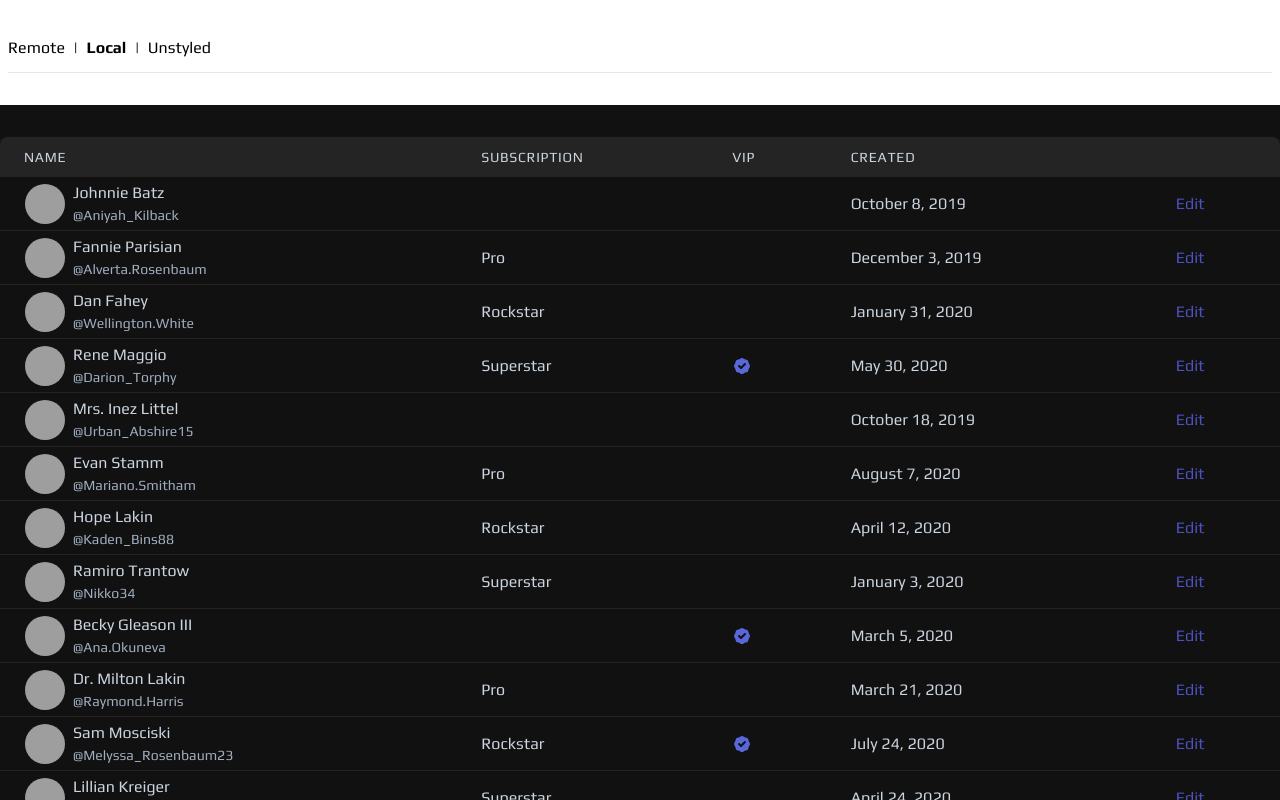
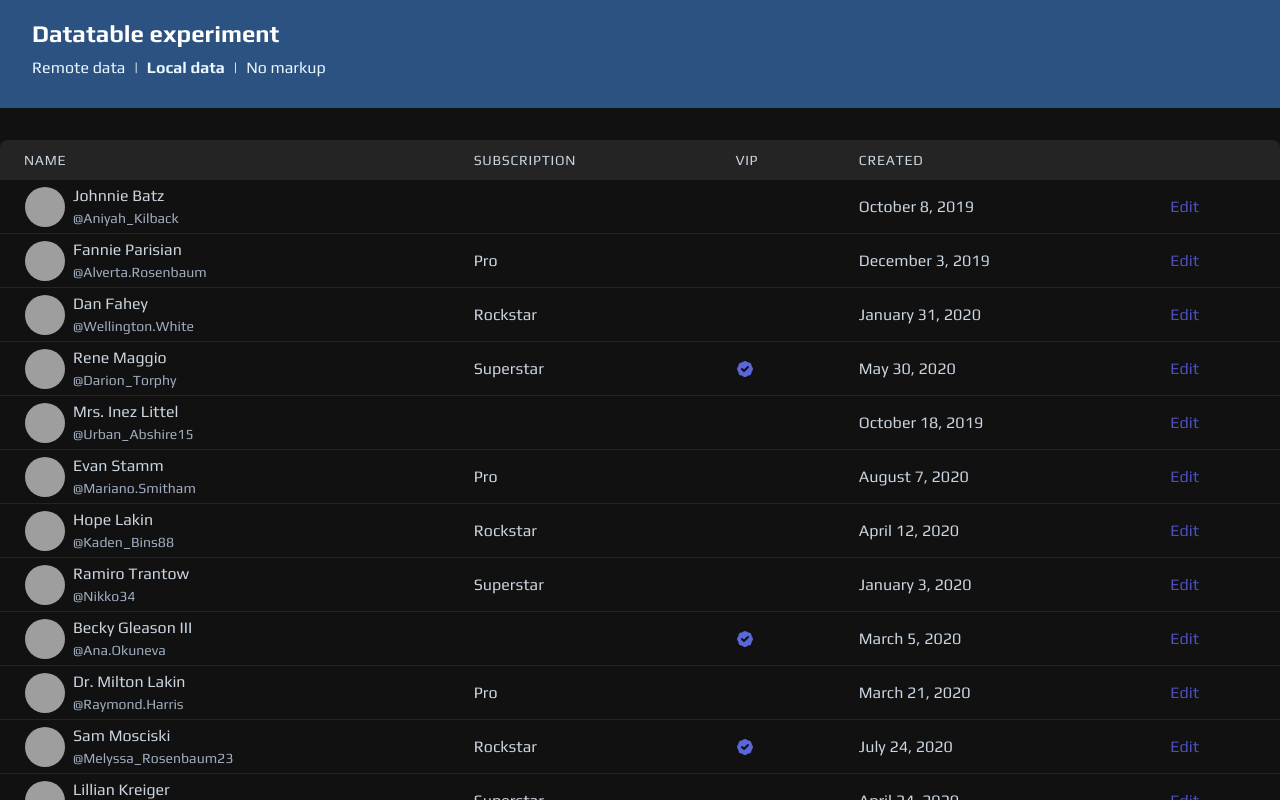
Before and after one commit to Uninen/datatable-experiment, a Vue app: page /local/ in a window 1280 px wide. Built offline with nearby package versions, Linux system fonts and the light colour scheme; grey boxes are pictures that could not be loaded; what @tailwindcss/ui, miragejs would draw is missing.

Commit message:
WIP: unstyled table works, ordering and searching doesnt

```diff
--- a/src/components/datatable/DataTable.vue
+++ b/src/components/datatable/DataTable.vue
@@ -1,5 +1,5 @@
 <script lang="ts">
-import { defineComponent, provide, PropType, watchEffect, h, ref } from 'vue'
+import { defineComponent, provide, PropType, watchEffect, h, ref, watch, toRaw } from 'vue'
 
 import mitt from 'mitt'
 
@@ -53,8 +53,13 @@ export default defineComponent({
     const pagination = ref<PaginationObject>()
     const url = ref('')
     const searchTerm = ref('')
+    let usePagination = true
     let tableId: string
     let mode: TableMode = TableMode.REMOTE
+
+    if (!slots.pagination && !props.itemsPerPage) {
+      usePagination = false
+    }
 
     if (props.itemsPerPage && props.itemsPerPage > 0) {
       perPage.value = props.itemsPerPage
@@ -85,8 +90,22 @@ export default defineComponent({
       }
     }
 
+    function prepDataForCurrentPage(): void {
+      if (usePagination) {
+        // @ts-ignore
+        data.value = props.data!.slice(pagination.value.startIndex, pagination.value.endIndex)
+      }
+    }
+
     function calculatePagination() {
-      pagination.value = paginate(dataCount.value, currentPage.value, perPage.value, maxPages.value)
+      if (usePagination) {
+        pagination.value = paginate(
+          dataCount.value,
+          currentPage.value,
+          perPage.value,
+          maxPages.value
+        )
+      }
     }
 
     function calculateApiUrl() {
@@ -105,15 +124,19 @@ export default defineComponent({
     }
 
     function initLocalData(): void {
+      console.log('initing local data')
       isFetchingData.value = true
       data.value = props.data!
       dataCount.value = props.data!.length
       calculatePagination()
+      prepDataForCurrentPage()
       isFetchingData.value = false
       initialLoadingDone.value = true
+      console.log('local data looks like this: ', toRaw(data))
     }
 
     function queryData(): void {
+      console.log('querying remote data')
       isFetchingData.value = true
 
       props.axiosInstance!.get(url.value).then((response) => {
@@ -137,12 +160,10 @@ export default defineComponent({
     function pageChange(value: number) {
       currentPage.value = value
     }
-    tableConf.bus.on(`pagechange-${tableConf.tableId}`, (value) => pageChange(value))
 
     function orderingChange(value: string) {
       currentOrdering.value = value
     }
-    tableConf.bus.on(`ordering-${tableConf.tableId}`, (value) => orderingChange(value))
 
     function searchChange(value: string) {
       searchTerm.value = value
@@ -153,6 +174,9 @@ export default defineComponent({
       }
       currentPage.value = 1
     }
+
+    tableConf.bus.on(`pagechange-${tableConf.tableId}`, (value) => pageChange(value))
+    tableConf.bus.on(`ordering-${tableConf.tableId}`, (value) => orderingChange(value))
     tableConf.bus.on(`search-${tableConf.tableId}`, (value) => searchChange(value))
 
     watchEffect(() => {
@@ -168,10 +192,11 @@ export default defineComponent({
       }
     })
 
-    watchEffect(() => {
+    watch(currentPage, () => {
       prepareData()
-      console.log('Watching effect of prepareData')
+      console.log('Watching currentPage')
     })
+    prepareData()
 
     provide('data', data)
     provide('tableConf', tableConf)
@@ -183,13 +208,16 @@ export default defineComponent({
     return () => {
       if (initialLoadingDone.value) {
         let slotContent: any = []
-        console.log('rendering slots: ', slots)
+
+        console.log('start SLOTS')
         for (const sl in slots) {
           console.log('slot: ', sl)
         }
+        console.log('end SLOTS')
 
         if (!slots.default) {
           slotContent = [h(TableRow)]
+          console.log('rendering w/ table row')
         } else {
           slotContent = [slots.default()]
         }
@@ -205,10 +233,15 @@ export default defineComponent({
           }
           return h('div', [h('table', { class: 'w-full' }, slotContent), paginationMarkup])
         } else {
+          console.log('rendering wo pagination')
           return h('div', [h('table', { class: 'w-full' }, slotContent)])
         }
       } else {
-        return h('div', slots.loader!())
+        if (slots.loader) {
+          return h('div', slots.loader!())
+        } else {
+          return h('div', 'Loading...')
+        }
       }
     }
   },
--- a/src/components/datatable/TableRow.vue
+++ b/src/components/datatable/TableRow.vue
@@ -2,20 +2,15 @@
   <tbody>
     <tr v-for="(obj, index) in data" :key="index">
       <slot v-bind:item="obj" v-bind:formatDate="dateFormatter">
-        <template v-if="dataKeys">
-          <td v-for="dk in dataKeys">
-            {{ obj[dk] }}
-          </td>
-        </template>
-        <template v-else>
-          {{ obj }}
-        </template>
+        <td v-for="dk in dataKeys">
+          {{ obj[dk] }}
+        </td>
       </slot>
     </tr>
   </tbody>
 </template>
 <script lang="ts">
-import { defineComponent, inject, watch } from 'vue'
+import { defineComponent, inject, watchEffect, Ref } from 'vue'
 import TdItem from './TdItem.vue'
 
 export default defineComponent({
@@ -24,21 +19,23 @@ export default defineComponent({
   },
   setup() {
     let dataKeys: string[] = []
-    let data = inject('data')
-    let dateFormatter = inject('dateFormatter')
+    const data = inject('data') as Ref<object[]>
+    const dateFormatter = inject('dateFormatter')
 
-    if (data[0]) {
-      dataKeys = Object.keys(data[0])
+    function extractDataKeys() {
+      console.log('extract dataKeys')
+      if (data.value && data.value.length > 0) {
+        dataKeys = Object.keys(data.value[0])
+        console.log('dataKeys found!', dataKeys)
+      } else {
+        console.log('no dataKeys found.')
+        console.log('data: ', data.value)
+      }
     }
 
-    watch(
-      () => data,
-      () => {
-        if (data[0]) {
-          dataKeys = Object.keys(data[0])
-        }
-      }
-    )
+    watchEffect(() => {
+      extractDataKeys()
+    })
 
     return {
       data,
--- a/src/views/Frame.vue
+++ b/src/views/Frame.vue
@@ -5,21 +5,22 @@
       'bg-dark-700': $route.path === '/local/',
     }"
   >
+    <div class="w-full px-2 py-2 mb-8 text-blue-100 bg-blue-800 sm:py-4 sm:px-8">
+      <div class="flex items-center justify-center pb-2 sm:justify-between">
+        <div>
+          <h1 class="text-2xl font-bold text-white">Datatable experiment</h1>
+          <nav class="flex items-center h-8 space-x-2 text-sm sm:text-base">
+            <router-link to="/">Remote data</router-link> <span>|</span>
+            <router-link to="/local/">Local data</router-link>
+            <span class="hidden sm:block">|</span>
+            <router-link to="/unstyled/" class="hidden sm:block">No markup</router-link>
+          </nav>
+        </div>
+        <div id="download-button" class="hidden md:block"></div>
+      </div>
+    </div>
     <div class="container pb-8 mx-auto">
-      <div class="w-full px-2 py-2 mb-8 bg-white sm:py-8">
-        <div
-          class="flex items-center justify-center pb-2 border-b border-gray-300 sm:justify-between"
-        >
-          <div class="flex items-center h-8 space-x-2 text-sm sm:text-base">
-            <router-link to="/">Remote</router-link> <span>|</span>
-            <router-link to="/local/">Local</router-link> <span class="hidden sm:block">|</span>
-            <router-link to="/unstyled/" class="hidden sm:block">Unstyled</router-link>
-          </div>
-          <div id="download-button" class="hidden md:block"></div>
-        </div>
-      </div>
       <div id="datatable-filters"></div>
-
       <router-view v-if="isMounted"></router-view>
     </div>
   </div>
--- a/src/views/Unstyled.vue
+++ b/src/views/Unstyled.vue
@@ -1,10 +1,6 @@
 <template>
   <div>
-    <data-table
-      class="hidden sm:block"
-      v-if="artistList.length > 0"
-      :data="artistList"
-    ></data-table>
+    <data-table v-if="artistList.length > 0" :data="artistList"></data-table>
   </div>
 </template>
 
@@ -21,7 +17,7 @@ export default defineComponent({
 
   setup() {
     const artistList: any = artists.artists
-    console.log('artists: ', artists)
+    console.log('Loading artists: ', artistList)
 
     return {
       artistList,
```
